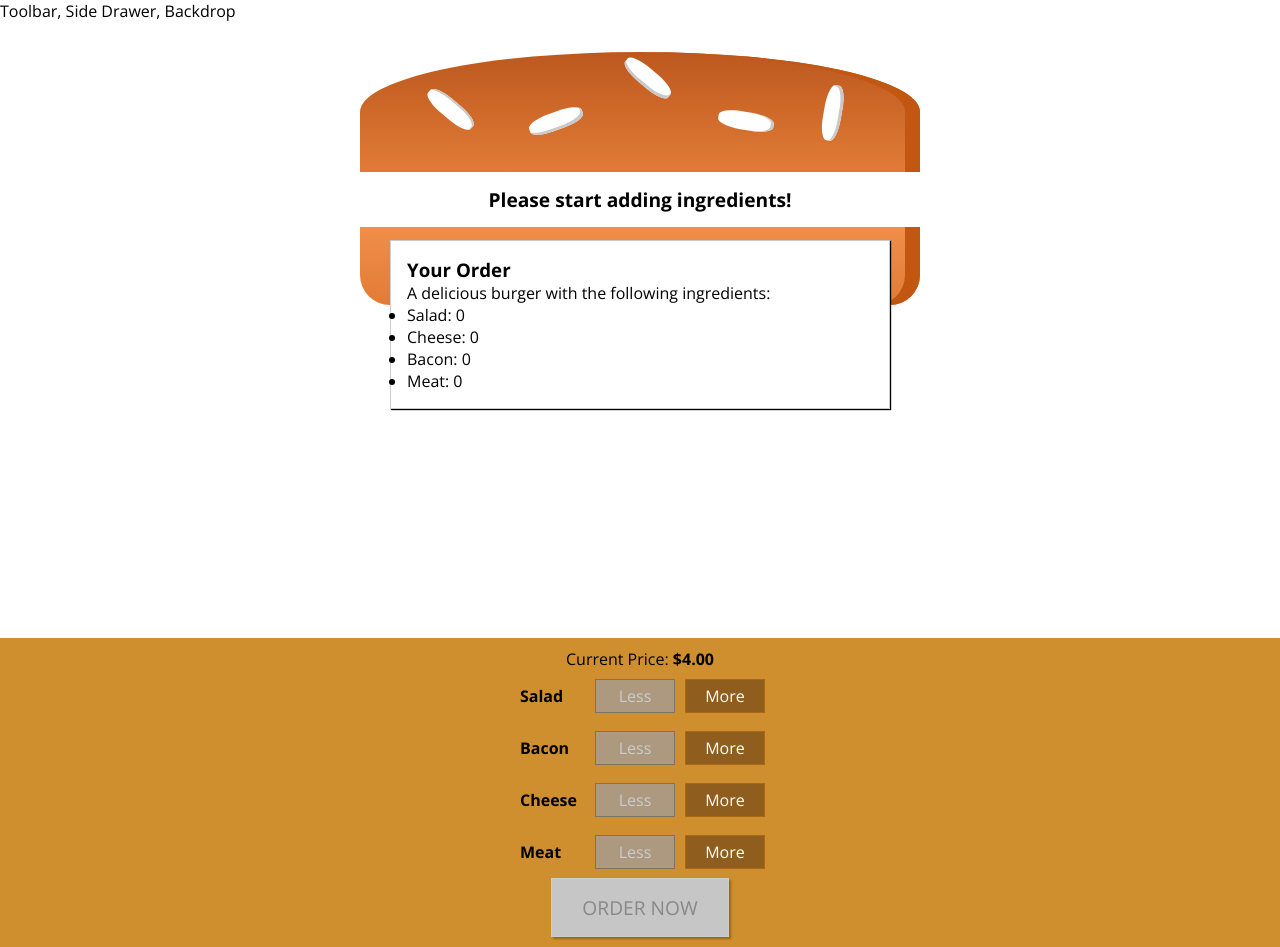
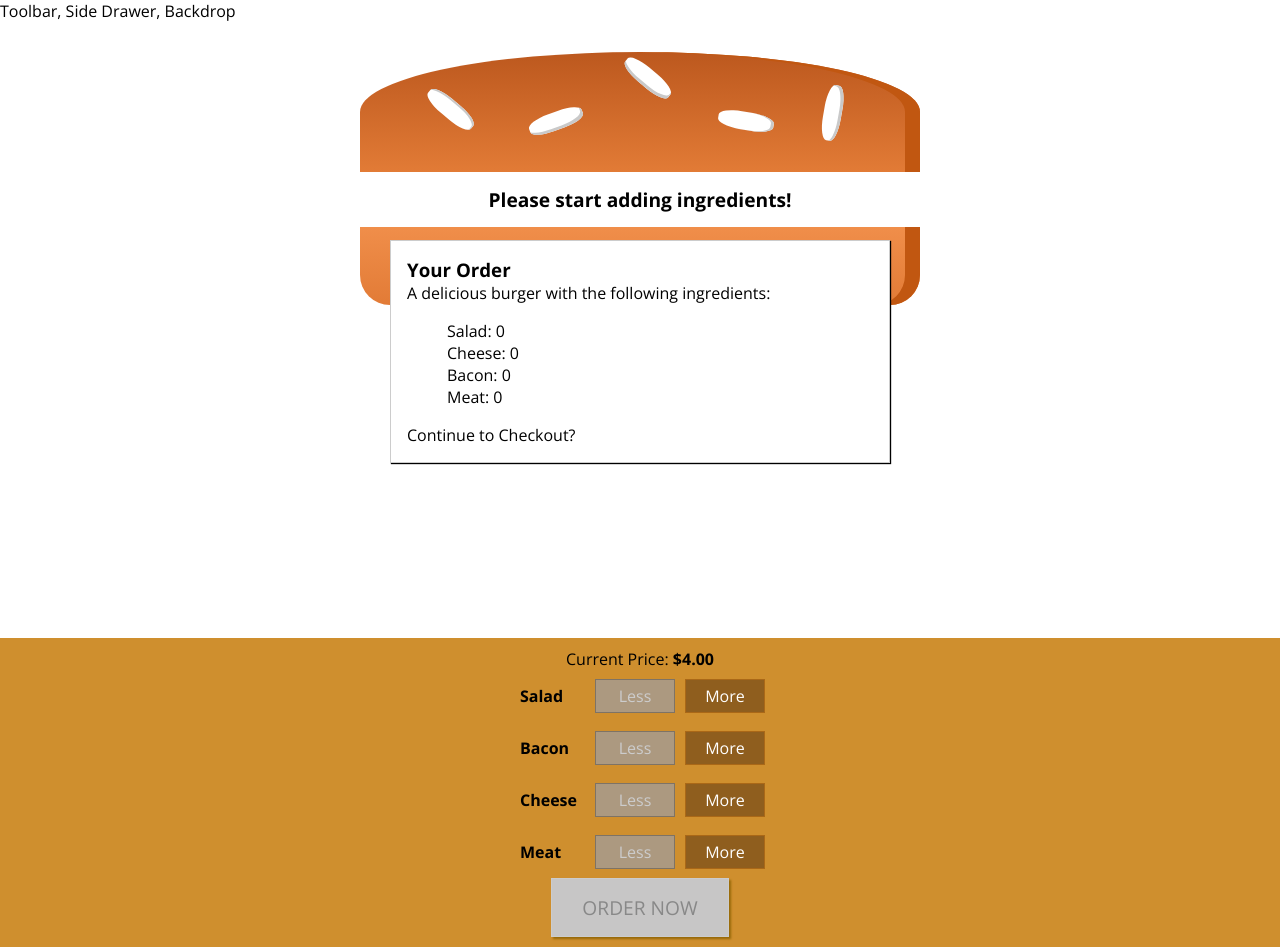
Before and after one commit to jamesthomasdavey/burger-builder, a React (Create React App) app: page / in a window 1280 px wide. Built offline with nearby package versions, Linux system fonts and the light colour scheme.

Commit message:
add checkout paragraph to order summary and list styles

```diff
--- a/src/components/Burger/OrderSummary/OrderSummary.jsx
+++ b/src/components/Burger/OrderSummary/OrderSummary.jsx
@@ -1,4 +1,6 @@
 import React, { Fragment } from "react";
+
+import classes from "./OrderSummary.module.css";
 
 const orderSummary = props => {
   const ingredients = Object.keys(props.ingredients).map(ing => {
@@ -14,7 +16,8 @@ const orderSummary = props => {
     <Fragment>
       <h3>Your Order</h3>
       <p>A delicious burger with the following ingredients:</p>
-      <ul>{ingredients}</ul>
+      <ul className={classes.list}>{ingredients}</ul>
+      <p>Continue to Checkout?</p>
     </Fragment>
   );
 };
--- /dev/null
+++ b/src/components/Burger/OrderSummary/OrderSummary.module.css
@@ -0,0 +1,8 @@
+.list {
+  padding: 1rem;
+  list-style-type: none;
+}
+
+.list li {
+  text-indent: 1.5rem;
+}
```
